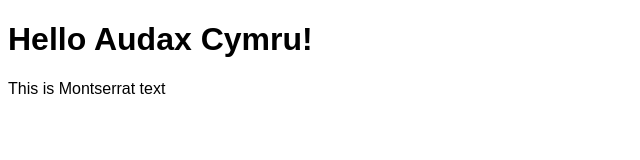
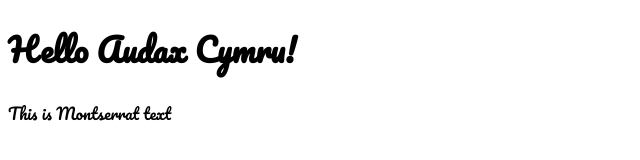
Before and after one commit to reeswjx/audaxcymru, a plain HTML site: page index.html in a window 1280 px wide. Shown: the whole page, without its empty margins (0-640 px from the left). Drawn offline with Linux system fonts and the light colour scheme.

Commit message:
Added Pacifico from Google Fonts via embed

```diff
--- a/index.html
+++ b/index.html
@@ -7,6 +7,9 @@
     <meta charset="UTF-8">
     <meta name="viewport" content="width=device-width, initial-scale=1.0">
     <title>Audax Cymru</title>
+    <link rel="preconnect" href="https://fonts.googleapis.com">
+    <link rel="preconnect" href="https://fonts.gstatic.com" crossorigin>
+    <link href="https://fonts.googleapis.com/css2?family=Montserrat:ital,wght@0,100..900;1,100..900&family=Pacifico&display=swap" rel="stylesheet">
     <link rel="stylesheet" href="styles.css" class="rel">
 
 </head>
--- a/styles.css
+++ b/styles.css
@@ -1,7 +1,4 @@
 *, *::before, *::after {
     box-sizing: border-box;
+    font-family: "Pacifico", serif;
 }
-
-html {
-    font-family: sans-serif;
-}
```
